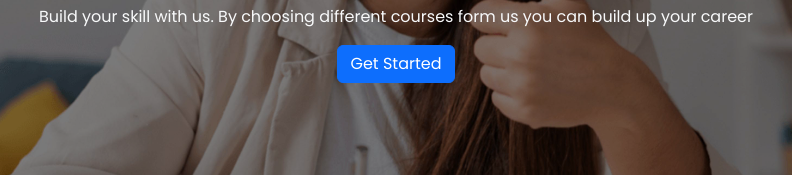
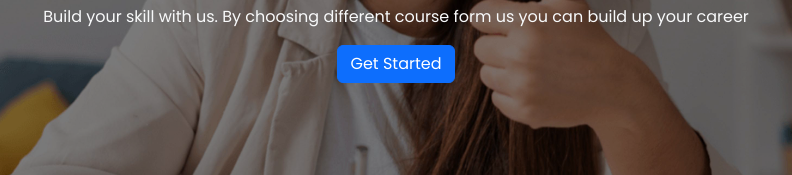
Before and after one commit to jahid1971/Tech-education, a plain HTML site: page index.html in a window 1280 px wide. Shown: the part 400-575 px from the top of the page, 244-1036 px from the left. Drawn offline with nearby package versions, Linux system fonts and the light colour scheme.

Commit message:
banner edited

```diff
--- a/index.html
+++ b/index.html
@@ -60,7 +60,7 @@
                 <img src="images/cover/cover-1.jpg" class="d-block img-fluid" alt="...">
                 <div class="carousel-caption p-0 d-flex flex-column align-items-center justify-content-center h-100">
                   <h1 class="fw-semibold text-light"> Get to know<br>about technology</h1>
-                  <p class="text-light">Build your  skill with us. By choosing different courses form  us you can build up your career</p>
+                  <p class="text-light">Build your  skill with us. By choosing different course form  us you can build up your career</p>
                   <a href="#" class="btn btn-primary">Get Started</a>
                 </div>
               </div>
@@ -311,7 +311,7 @@
                 </div>
             </div>
         </section>
-        <!-- trusted company section end -->
+        <!-- trusted company section end-->
 
     </main>
     <!-- main section end -->
--- a/style.css
+++ b/style.css
@@ -5,7 +5,7 @@
     font-family: 'Poppins', sans-serif;
 }
 
-/* ----top banner style --- */
+/* ----top banner styl --- */
 .carousel-item img {
     min-height: 300px;
 }
```
